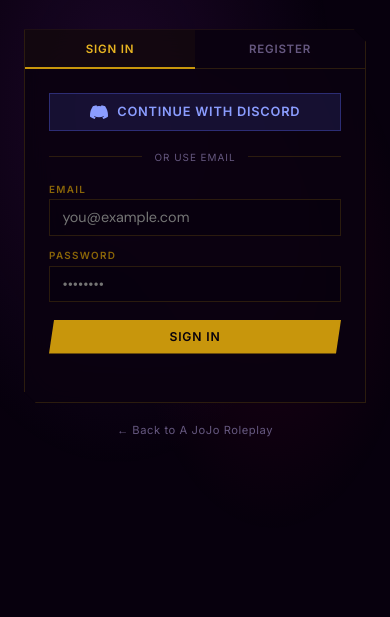
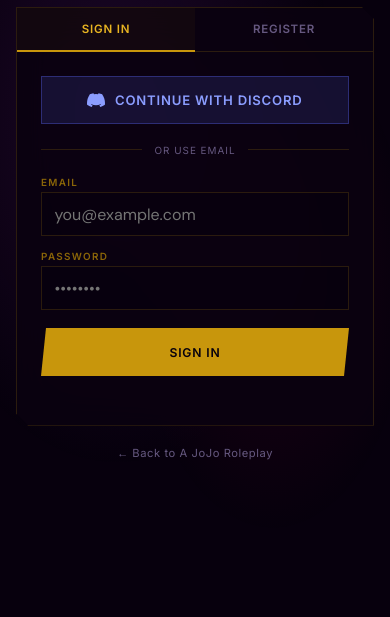
Before and after one commit to charmingmanjojo/ajojoroleplay, a plain HTML site: page login.html in a window 390 px wide. Shown: the part 227-844 px from the top of the page. Drawn offline with nearby package versions, Linux system fonts and the light colour scheme.

Commit message:
Update login.html

```diff
--- a/login.html
+++ b/login.html
@@ -168,7 +168,15 @@
     height:100%;width:0%;border-radius:1px;
     transition:width .3s,background .3s;
   }
-  </style>
+
+  @media (max-width: 500px) {
+    .tab-btn    { min-height: 44px; }
+    .discord-btn{ min-height: 48px; font-size: .82rem; }
+    .submit-btn { min-height: 48px; }
+    .fi         { min-height: 44px; font-size: 16px; }
+    .page       { padding: 1rem; }
+  }
+</style>
 </head>
 <body>
 <div class="page">
```
